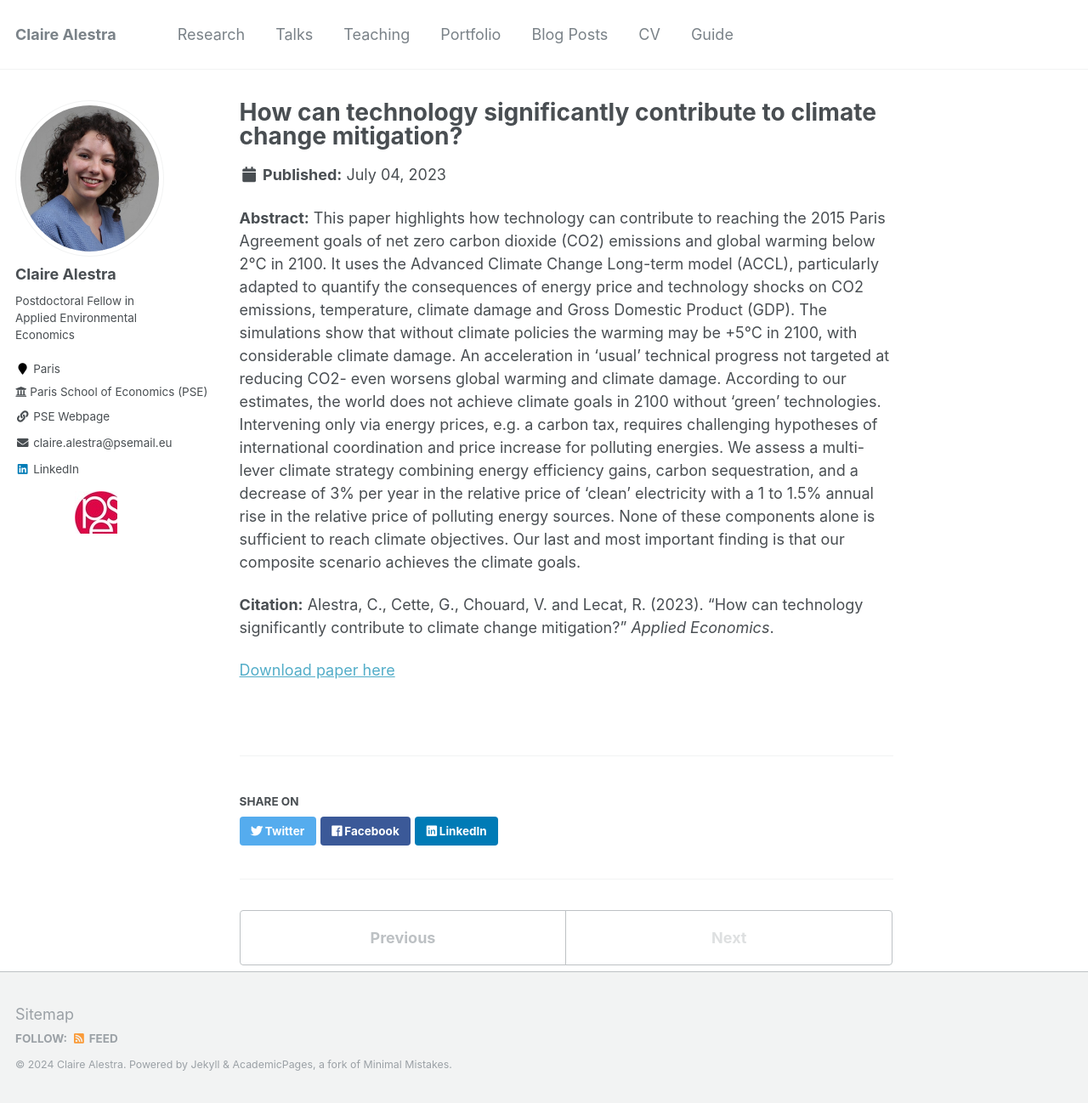
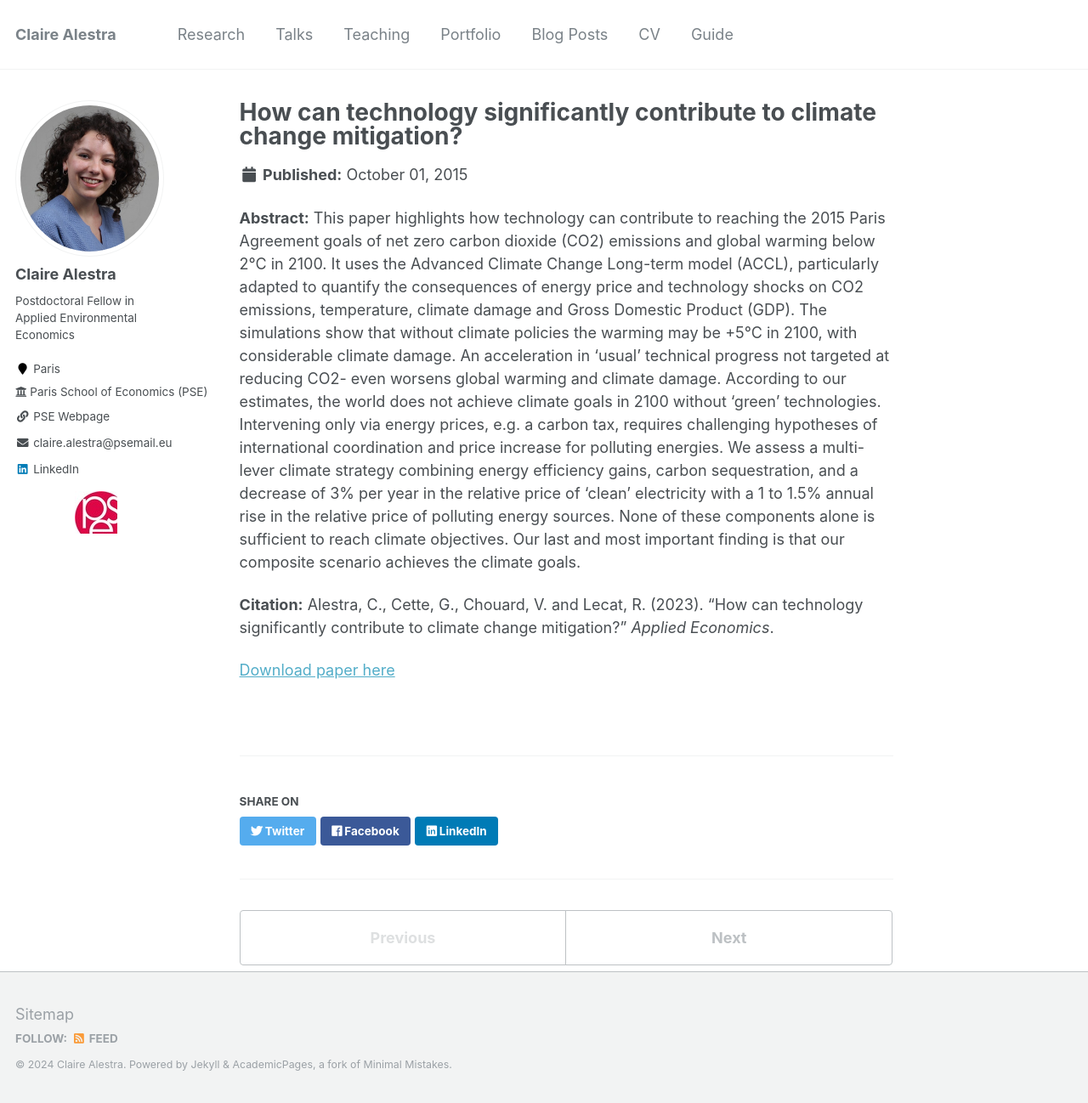
Before and after one commit to ClaireAlestra/ClaireAlestra.github.io, a Jekyll site: the page built from _publications/2015-10-01-paper-title-number-3.md, in a window 1280 px wide and 1298 px high. Shown: the whole window at 85% size. Built offline with Jekyll 4.4.1, drawn with Linux system fonts in a browser that asks for light colours.

Commit message:
Update 2015-10-01-paper-title-number-3.md

```diff
--- a/_publications/2015-10-01-paper-title-number-3.md
+++ b/_publications/2015-10-01-paper-title-number-3.md
@@ -2,8 +2,7 @@
 title: "How can technology significantly contribute to climate change mitigation?"
 collection: publications
 permalink: /publication/2023-ACCL-technology
-date: 2023-07-04
-excerpt: 'Published in **Applied Economics**, 2023 <br> <br> With Gilbert Cette, Valérie Chouard and Rémy lecat'
+excerpt: 'With Gilbert Cette, Valérie Chouard and Rémy Lecat <br> <br> Published in **Applied Economics**, 2023'
 ---
 
 **Abstract:** This paper highlights how technology can contribute to reaching the 2015 Paris Agreement goals of net zero carbon dioxide (CO2) emissions and global warming below 2°C in 2100. It uses the Advanced Climate Change Long-term model (ACCL), particularly adapted to quantify the consequences of energy price and technology shocks on CO2 emissions, temperature, climate damage and Gross Domestic Product (GDP). The simulations show that without climate policies the warming may be +5°C in 2100, with considerable climate damage. An acceleration in ‘usual’ technical progress not targeted at reducing CO2- even worsens global warming and climate damage. According to our estimates, the world does not achieve climate goals in 2100 without ‘green’ technologies. Intervening only via energy prices, e.g. a carbon tax, requires challenging hypotheses of international coordination and price increase for polluting energies. We assess a multi-lever climate strategy combining energy efficiency gains, carbon sequestration, and a decrease of 3% per year in the relative price of ‘clean’ electricity with a 1 to 1.5% annual rise in the relative price of polluting energy sources. None of these components alone is sufficient to reach climate objectives. Our last and most important finding is that our composite scenario achieves the climate goals.
```
